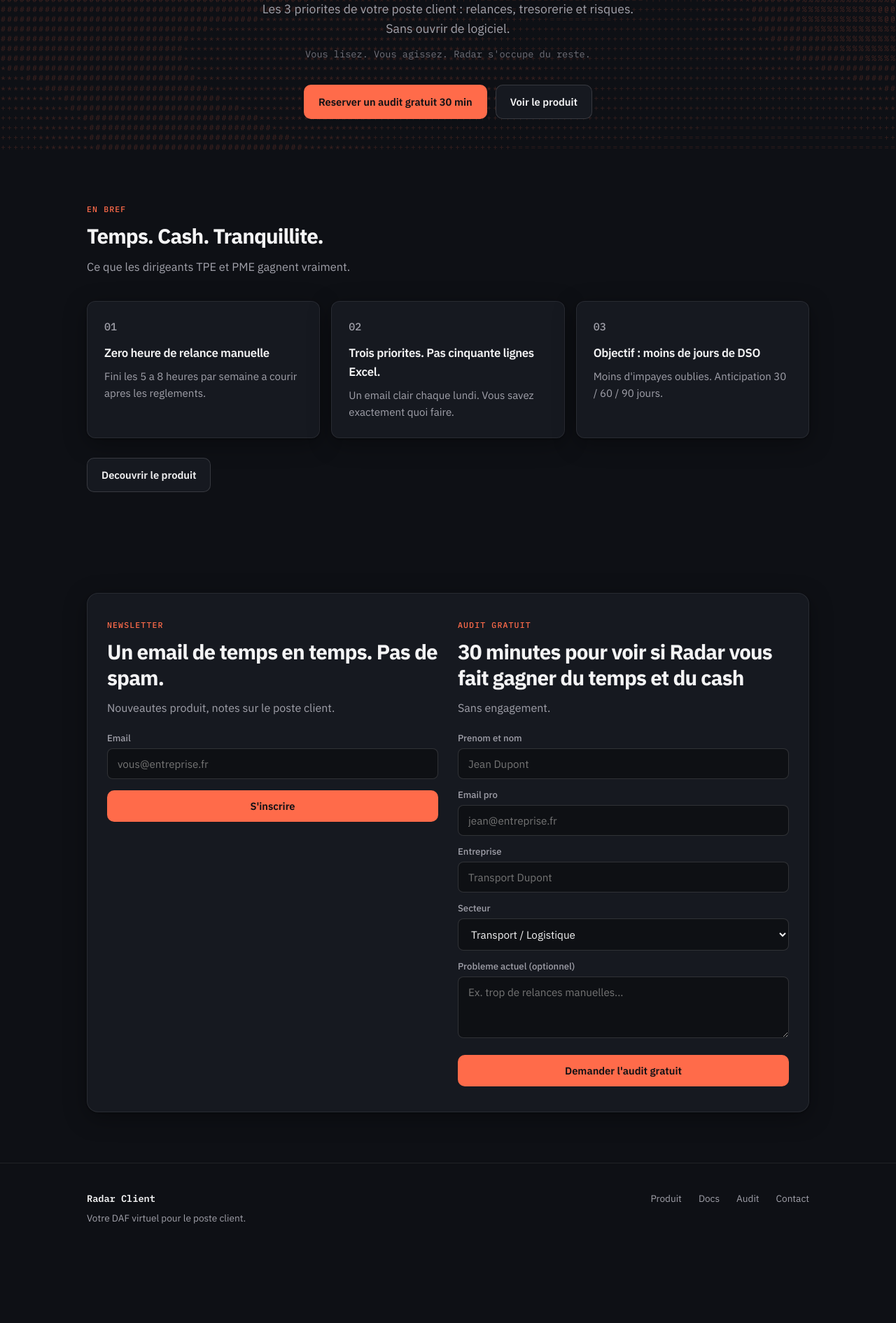
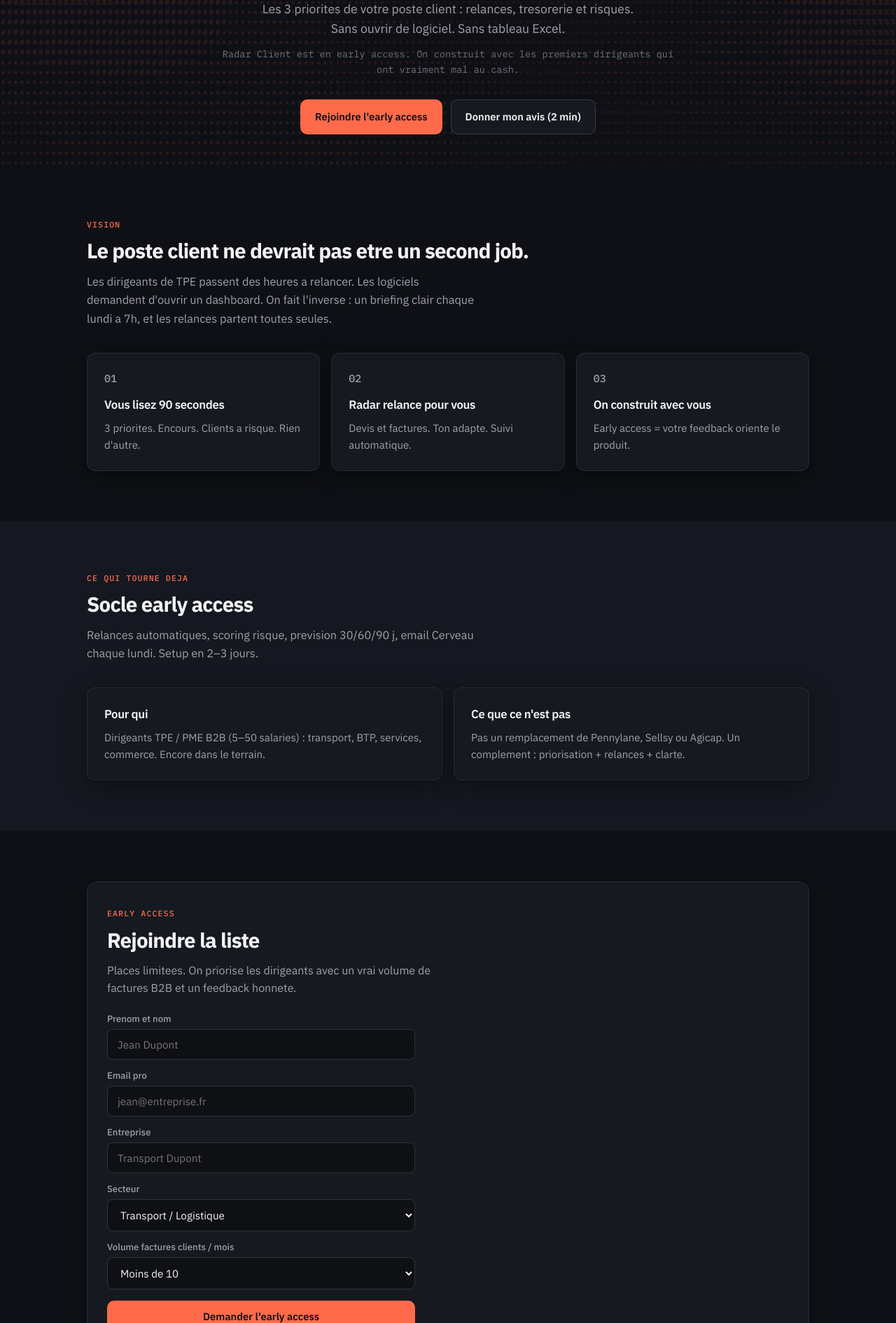
Before and after one commit to toujourspresent17-byte/radar-client, a plain HTML site: page index.html in a window 1280 px wide. Shown: the part 308-2198 px from the top of the page at 70% size. Before the commit the page ends 2115 px from the top, so only its background shows below. Drawn offline with Linux system fonts and the light colour scheme; animation ran at ten frames a second.

Commit message:
Early access mode + feedback form (value prop, features wanted, blockers)

```diff
--- a/index.html
+++ b/index.html
@@ -3,8 +3,8 @@
 <head>
 <meta charset="UTF-8"/>
 <meta name="viewport" content="width=device-width,initial-scale=1"/>
-<title>Radar Client — Un seul email chaque lundi</title>
-<meta name="description" content="Radar Client : DAF virtuel. Relances, tresorerie, risques. Un email chaque lundi."/>
+<title>Radar Client — Early Access | Un seul email chaque lundi</title>
+<meta name="description" content="Early access Radar Client. DAF virtuel poste client. Relances, tresorerie, risques. Un email chaque lundi."/>
 <meta name="theme-color" content="#0e1015"/>
 <link href="https://fonts.googleapis.com/css2?family=IBM+Plex+Mono:wght@400;500;600&family=IBM+Plex+Sans:wght@400;500;600;700&display=swap" rel="stylesheet"/>
 <link rel="stylesheet" href="/styles.css"/>
@@ -14,72 +14,74 @@
 <a href="/" class="logo"><span class="logo-mark">R</span> Radar Client</a>
 <button class="nav-toggle" type="button" onclick="document.querySelector('.nav-links').classList.toggle('open')">Menu</button>
 <div class="nav-links">
-<a href="/produit.html">Produit</a>
-<a href="/obtenir.html">Comment obtenir</a>
-<a href="/ecosysteme.html">Ecosysteme</a>
-<a href="/integrations.html">Integrations</a>
-<a href="/tarifs.html">Tarifs</a>
-<a href="/docs/">Docs</a>
-<a href="/blog/">Blog</a>
-<a href="/#newsletter">Newsletter</a>
-<a class="nav-cta" href="/#audit">Audit gratuit</a>
+<a href="/#vision">Vision</a>
+<a href="/#produit">Produit</a>
+<a href="/#feedback">Votre avis</a>
+<a class="nav-cta" href="/#early">Early access</a>
 </div></div></nav>
 <header class="hero">
 <div class="hero-canvas-wrap" aria-hidden="true"><canvas id="wave"></canvas></div>
 <div class="wrap hero-content">
-<p class="eyebrow">Poste client · Automatise · Simple</p>
+<p class="eyebrow">Early access · Places limitees</p>
 <h1>Un seul email<br>chaque <em>lundi</em>.</h1>
-<p class="hero-sub">Les 3 priorites de votre poste client : relances, tresorerie et risques. Sans ouvrir de logiciel.</p>
-<p class="hero-note">Vous lisez. Vous agissez. Radar s'occupe du reste.</p>
+<p class="hero-sub">Les 3 priorites de votre poste client : relances, tresorerie et risques. Sans ouvrir de logiciel. Sans tableau Excel.</p>
+<p class="hero-note">Radar Client est en early access. On construit avec les premiers dirigeants qui ont vraiment mal au cash.</p>
 <div class="hero-actions">
-<a class="btn btn-primary" href="/#audit">Reserver un audit gratuit 30 min</a>
-<a class="btn btn-ghost" href="/produit.html">Voir le produit</a>
+<a class="btn btn-primary" href="/#early">Rejoindre l'early access</a>
+<a class="btn btn-ghost" href="/#feedback">Donner mon avis (2 min)</a>
 </div></div></header>
-<section><div class="wrap">
-<p class="section-label">En bref</p>
-<h2>Temps. Cash. Tranquillite.</h2>
-<p class="section-intro">Ce que les dirigeants TPE et PME gagnent vraiment.</p>
+<section id="vision"><div class="wrap">
+<p class="section-label">Vision</p>
+<h2>Le poste client ne devrait pas etre un second job.</h2>
+<p class="section-intro">Les dirigeants de TPE passent des heures a relancer. Les logiciels demandent d'ouvrir un dashboard. On fait l'inverse : un briefing clair chaque lundi a 7h, et les relances partent toutes seules.</p>
 <div class="grid-3">
-<div class="card"><p class="card-num">01</p><h3>Zero heure de relance manuelle</h3><p>Fini les 5 a 8 heures par semaine a courir apres les reglements.</p></div>
-<div class="card"><p class="card-num">02</p><h3>Trois priorites. Pas cinquante lignes Excel.</h3><p>Un email clair chaque lundi. Vous savez exactement quoi faire.</p></div>
-<div class="card"><p class="card-num">03</p><h3>Objectif : moins de jours de DSO</h3><p>Moins d'impayes oublies. Anticipation 30 / 60 / 90 jours.</p></div>
-</div>
-<div style="margin-top:28px"><a class="btn btn-ghost" href="/produit.html">Decouvrir le produit</a></div>
-</div></section>
-<section id="newsletter"><div class="wrap"><div class="panel"><div class="panel-grid">
-<div>
-<p class="section-label">Newsletter</p>
-<h2>Un email de temps en temps. Pas de spam.</h2>
-<p style="color:var(--text-muted);margin-bottom:20px">Nouveautes produit, notes sur le poste client.</p>
-<form class="form" onsubmit="return nl(event)">
-<div><label for="nl-email">Email</label><input id="nl-email" type="email" required placeholder="vous@entreprise.fr"/></div>
-<button type="submit" class="btn btn-primary">S'inscrire</button>
-<p id="nl-ok" class="form-ok">Merci. Vous etes inscrit.</p>
-</form></div>
-<div id="audit">
-<p class="section-label">Audit gratuit</p>
-<h2>30 minutes pour voir si Radar vous fait gagner du temps et du cash</h2>
-<p style="color:var(--text-muted);margin-bottom:20px">Sans engagement.</p>
-<form class="form" onsubmit="return au(event)">
-<div><label for="name">Prenom et nom</label><input id="name" required placeholder="Jean Dupont"/></div>
-<div><label for="email">Email pro</label><input id="email" type="email" required placeholder="jean@entreprise.fr"/></div>
-<div><label for="company">Entreprise</label><input id="company" required placeholder="Transport Dupont"/></div>
-<div><label for="sector">Secteur</label><select id="sector"><option>Transport / Logistique</option><option>BTP</option><option>Services</option><option>Commerce</option><option>Industrie</option><option>Autre</option></select></div>
-<div><label for="msg">Probleme actuel (optionnel)</label><textarea id="msg" placeholder="Ex. trop de relances manuelles..."></textarea></div>
-<button type="submit" class="btn btn-primary">Demander l'audit gratuit</button>
-<p id="audit-ok" class="form-ok">Merci — reponse sous 24 h ouvrees.</p>
-</form></div>
-</div></div></div></section>
+<div class="card"><p class="card-num">01</p><h3>Vous lisez 90 secondes</h3><p>3 priorites. Encours. Clients a risque. Rien d'autre.</p></div>
+<div class="card"><p class="card-num">02</p><h3>Radar relance pour vous</h3><p>Devis et factures. Ton adapte. Suivi automatique.</p></div>
+<div class="card"><p class="card-num">03</p><h3>On construit avec vous</h3><p>Early access = votre feedback oriente le produit.</p></div>
+</div></div></section>
+<section id="produit" style="background:var(--bg-soft)"><div class="wrap">
+<p class="section-label">Ce qui tourne deja</p>
+<h2>Socle early access</h2>
+<p class="section-intro">Relances automatiques, scoring risque, prevision 30/60/90 j, email Cerveau chaque lundi. Setup en 2–3 jours.</p>
+<div class="grid-2">
+<div class="card"><h3>Pour qui</h3><p>Dirigeants TPE / PME B2B (5–50 salaries) : transport, BTP, services, commerce. Encore dans le terrain.</p></div>
+<div class="card"><h3>Ce que ce n'est pas</h3><p>Pas un remplacement de Pennylane, Sellsy ou Agicap. Un complement : priorisation + relances + clarte.</p></div>
+</div></div></section>
+<section id="early"><div class="wrap"><div class="panel">
+<p class="section-label">Early access</p>
+<h2>Rejoindre la liste</h2>
+<p style="color:var(--text-muted);margin-bottom:20px;max-width:520px">Places limitees. On priorise les dirigeants avec un vrai volume de factures B2B et un feedback honnete.</p>
+<form class="form" style="max-width:440px" onsubmit="return early(event)">
+<div><label for="e-name">Prenom et nom</label><input id="e-name" required placeholder="Jean Dupont"/></div>
+<div><label for="e-email">Email pro</label><input id="e-email" type="email" required placeholder="jean@entreprise.fr"/></div>
+<div><label for="e-company">Entreprise</label><input id="e-company" required placeholder="Transport Dupont"/></div>
+<div><label for="e-sector">Secteur</label><select id="e-sector"><option>Transport / Logistique</option><option>BTP</option><option>Services</option><option>Commerce</option><option>Industrie</option><option>Autre</option></select></div>
+<div><label for="e-vol">Volume factures clients / mois</label><select id="e-vol"><option>Moins de 10</option><option>10–30</option><option>30–100</option><option>Plus de 100</option></select></div>
+<button type="submit" class="btn btn-primary">Demander l'early access</button>
+<p id="e-ok" class="form-ok">Merci. On vous repond sous 48 h.</p>
+</form></div></div></section>
+<section id="feedback" style="background:var(--bg-soft)"><div class="wrap"><div class="panel">
+<p class="section-label">Votre avis</p>
+<h2>Qu'est-ce qui compterait vraiment pour vous ?</h2>
+<p style="color:var(--text-muted);margin-bottom:20px;max-width:560px">2 minutes. Votre retour oriente ce qu'on construit.</p>
+<form class="form" style="max-width:560px" onsubmit="return fb(event)">
+<div><label for="f-email">Email</label><input id="f-email" type="email" required placeholder="vous@entreprise.fr"/></div>
+<div><label for="f-value">Que pensez-vous de la proposition : un seul email chaque lundi avec 3 priorites + relances auto ?</label><textarea id="f-value" required placeholder="Utile / trop simple / j'ai deja un outil / le prix..."></textarea></div>
+<div><label for="f-want">Qu'est-ce que vous voulez que le produit ait en plus ?</label><textarea id="f-want" required placeholder="SMS, lien de paiement, export comptable, multi-societes..."></textarea></div>
+<div><label for="f-block">Qu'est-ce qui vous empecherait de l'essayer aujourd'hui ?</label><textarea id="f-block" placeholder="Prix, confiance, pas le temps, deja un outil..."></textarea></div>
+<button type="submit" class="btn btn-primary">Envoyer mon avis</button>
+<p id="f-ok" class="form-ok">Merci. Votre retour compte vraiment.</p>
+</form></div></div></section>
 <footer><div class="wrap footer-inner">
-<div><div class="footer-brand">Radar Client</div><p>Votre DAF virtuel pour le poste client.</p></div>
+<div><div class="footer-brand">Radar Client</div><p>Early access — un seul email chaque lundi.</p></div>
 <div class="footer-links">
-<a href="/produit.html">Produit</a><a href="/docs/">Docs</a><a href="/#audit">Audit</a>
+<a href="/#vision">Vision</a><a href="/#early">Early access</a><a href="/#feedback">Avis</a>
 <a href="mailto:radarclientv3@gmail.com">Contact</a>
 </div></div></footer>
 <script>
 document.querySelectorAll('.nav-links a').forEach(a=>a.addEventListener('click',()=>document.querySelector('.nav-links').classList.remove('open')));
-function nl(e){e.preventDefault();var em=document.getElementById('nl-email').value;window.location.href='mailto:radarclientv3@gmail.com?subject='+encodeURIComponent('Inscription newsletter Radar Client')+'&body='+encodeURIComponent('Email : '+em);document.getElementById('nl-ok').style.display='block';return false}
-function au(e){e.preventDefault();var n=document.getElementById('name').value,em=document.getElementById('email').value,c=document.getElementById('company').value,s=document.getElementById('sector').value,m=document.getElementById('msg').value;window.location.href='mailto:radarclientv3@gmail.com?subject='+encodeURIComponent('Audit Radar Client — '+c)+'&body='+encodeURIComponent('Prenom/Nom: '+n+'\nEmail: '+em+'\nEntreprise: '+c+'\nSecteur: '+s+'\nMessage: '+m);document.getElementById('audit-ok').style.display='block';return false}
-(function(){var canvas=document.getElementById('wave');if(!canvas)return;var ctx=canvas.getContext('2d'),dpr=Math.min(devicePixelRatio||1,2),w,h,t=0;function resize(){var p=canvas.parentElement;w=p.clientWidth;h=p.clientHeight;canvas.width=w*dpr;canvas.height=h*dpr;canvas.style.width=w+'px';canvas.style.height=h+'px';ctx.setTransform(dpr,0,0,dpr,0,0)}function draw(){t+=0.012;ctx.clearRect(0,0,w,h);var rows=Math.max(18,Math.floor(h/14)),cols=Math.max(40,Math.floor(w/9)),cw=w/cols,ch=h/rows;ctx.font='11px IBM Plex Mono,monospace';ctx.textAlign='center';ctx.textBaseline='middle';var chars=' .:-=+*#%@';for(var y=0;y<rows;y++)for(var x=0;x<cols;x++){var nx=x/cols,ny=y/rows,v=Math.sin(nx*6.2+t*1.1)*.45+Math.sin(ny*4.5-t*.9)*.35+Math.sin((nx+ny)*5+t*.7)*.25+Math.sin(nx*12-ny*8+t*1.4)*.12;v+=(ny-.35)*.55+Math.sin(nx*Math.PI)*.15;var idx=Math.max(0,Math.min(chars.length-1,Math.floor(((v+1)/2)*(chars.length-1))));var a=.08+(idx/(chars.length-1))*.42;ctx.fillStyle='rgba(255,107,74,'+a.toFixed(3)+')';ctx.fillText(chars[idx],x*cw+cw/2,y*ch+ch/2)}requestAnimationFrame(draw)}resize();addEventListener('resize',resize);draw()})();
+function early(e){e.preventDefault();var n=document.getElementById('e-name').value,em=document.getElementById('e-email').value,c=document.getElementById('e-company').value,s=document.getElementById('e-sector').value,v=document.getElementById('e-vol').value;window.location.href='mailto:radarclientv3@gmail.com?subject='+encodeURIComponent('Early access Radar Client — '+c)+'&body='+encodeURIComponent('Prenom/Nom: '+n+'\nEmail: '+em+'\nEntreprise: '+c+'\nSecteur: '+s+'\nVolume: '+v);document.getElementById('e-ok').style.display='block';return false}
+function fb(e){e.preventDefault();var em=document.getElementById('f-email').value,val=document.getElementById('f-value').value,want=document.getElementById('f-want').value,block=document.getElementById('f-block').value;window.location.href='mailto:radarclientv3@gmail.com?subject='+encodeURIComponent('Avis produit Radar Client')+'&body='+encodeURIComponent('Email: '+em+'\n\nProposition de valeur:\n'+val+'\n\nFonctionnalites souhaitees:\n'+want+'\n\nPoint bloquant:\n'+block);document.getElementById('f-ok').style.display='block';return false}
+(function(){var canvas=document.getElementById('wave');if(!canvas)return;var ctx=canvas.getContext('2d'),dpr=Math.min(devicePixelRatio||1,2),w,h,t=0;function resize(){var p=canvas.parentElement;w=p.clientWidth;h=p.clientHeight;canvas.width=w*dpr;canvas.height=h*dpr;canvas.style.width=w+'px';canvas.style.height=h+'px';ctx.setTransform(dpr,0,0,dpr,0,0)}function draw(){t+=0.012;ctx.clearRect(0,0,w,h);var rows=Math.max(18,Math.floor(h/14)),cols=Math.max(40,Math.floor(w/9)),cw=w/cols,ch=h/rows;ctx.font='11px IBM Plex Mono,monospace';ctx.textAlign='center';ctx.textBaseline='middle';var chars=' .:-=+*#%@';for(var y=0;y<rows;y++)for(var x=0;x<cols;x++){var nx=x/cols,ny=y/rows,v=Math.sin(nx*6.2+t*1.1)*.45+Math.sin(ny*4.5-t*.9)*.35+Math.sin((nx+ny)*5+t*.7)*.25;v+=(ny-.35)*.55;var idx=Math.max(0,Math.min(chars.length-1,Math.floor(((v+1)/2)*(chars.length-1))));var a=.08+(idx/(chars.length-1))*.42;ctx.fillStyle='rgba(255,107,74,'+a.toFixed(3)+')';ctx.fillText(chars[idx],x*cw+cw/2,y*ch+ch/2)}requestAnimationFrame(draw)}resize();addEventListener('resize',resize);draw()})();
 </script>
 </body></html>
```
